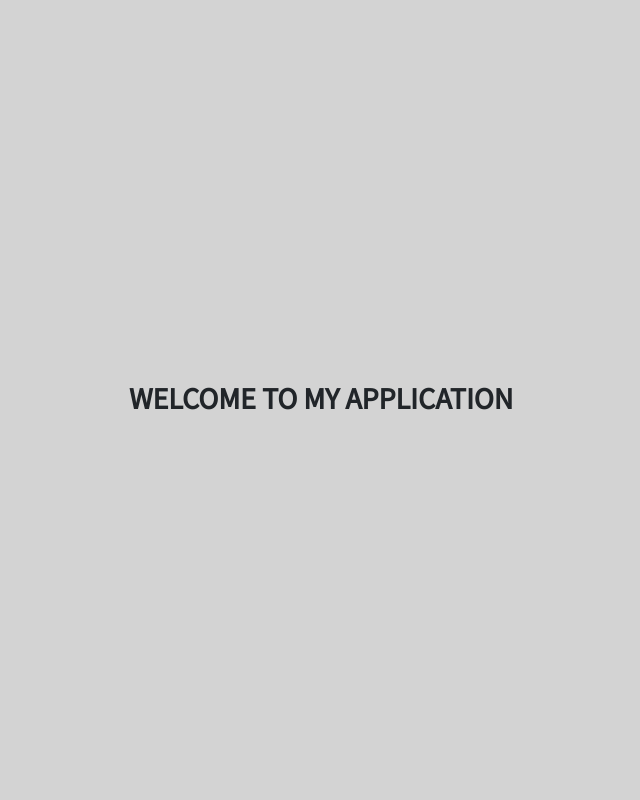
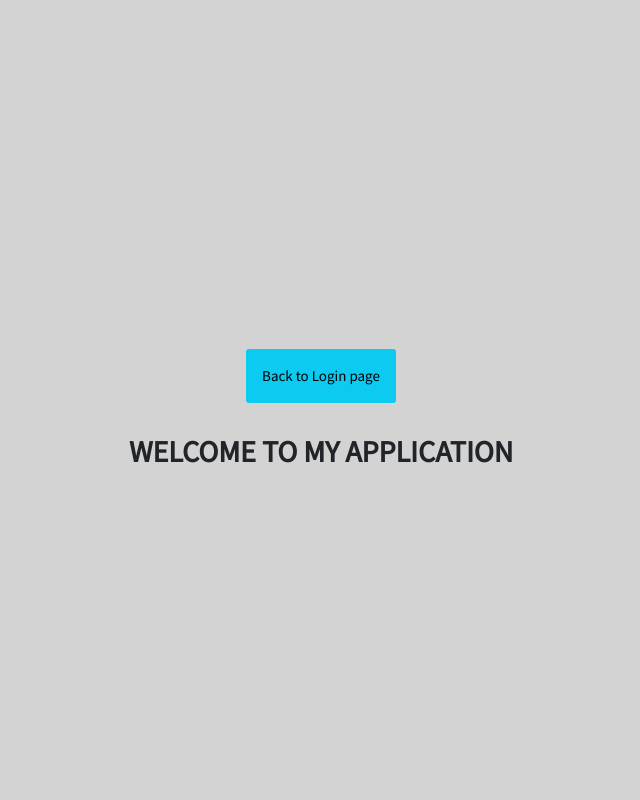
Before and after one commit to Alice-Githui/Xtranet-Communications, a Django app: page /homepage in a window 1280 px wide. Shown: the whole page, without its empty margins (319-959 px from the left). Run offline with Django 3.2, Linux system fonts and the light colour scheme; some libraries are stand-ins or nearby versions.

Commit message:
allow for authenticated user to logout

```diff
--- a/userapp/static/CSS/style.css
+++ b/userapp/static/CSS/style.css
@@ -104,3 +104,9 @@
     font-size: 3rem;
     font-weight: bold;
 }
+
+.homepage a button{
+    padding: 1em;
+    font-size: 1.5rem;
+    margin-top: 1.5em;
+}
--- a/userapp/templates/app/index.html
+++ b/userapp/templates/app/index.html
@@ -17,14 +17,24 @@
 </head>
 <body class="homepage-body">
     <div class="container" id="homepage-container">
-        <div class="col-md-2"></div>
+        <div class="row">
+            <div class="col-md-2"></div>
         <div class="col-md-8">
             <div class="homepage">
+                {% if user.is_authenticated %}
+                <a href= "{% url 'logout-user' %}"><button class="btn btn-block btn-info">Logout</button></a>
+                {% else %}
+                <a href= "{% url 'loginUser' %}"><button class="btn btn-block btn-info">Back to Login page</button></a>
+                {% endif %}
+                <br>
                 <h2>WELCOME TO MY APPLICATION {{user.username}}</h2>
 
             </div>
         </div>
         <div class="col-md-2"></div>
+
+        </div>
+
     </div>
 </body>
 </html>
--- a/userapp/templates/registration/login.html
+++ b/userapp/templates/registration/login.html
@@ -5,7 +5,8 @@
 {% block content %}
 {{block.super}}
 <div class="container">
-    <div class="col-md-3"></div>
+    <div class="row">
+        <div class="col-md-3"></div>
     <div class="col-md-6">
         <div id="login">
             <div class="log-form">
@@ -35,6 +36,9 @@
 
     </div>
     <div class="col-md-3"></div>
+
+    </div>
+
 </div>
 
 
--- a/userapp/templates/registration/register.html
+++ b/userapp/templates/registration/register.html
@@ -5,7 +5,8 @@
 {% block content %}
 {{block.super}}
 <div class="container">
-    <div class="col-md-3"></div>
+    <div class="row">
+        <div class="col-md-3"></div>
     <div class="col-md-6">
         <div id="register">
             <div class="reg-form">
@@ -49,6 +50,9 @@
 
     </div>
     <div class="col-md-3"></div>
+
+    </div>
+
 </div>
 
 
--- a/userapp/urls.py
+++ b/userapp/urls.py
@@ -6,5 +6,6 @@ urlpatterns=[
     path("", views.loginUser, name="loginUser"),
     path("registerUser/", views.registerUser, name="register-User"),
     path("homepage", views.index, name="homepage"),
+    path("logout", views.logoutUser, name="logout-user")
 
 ]
```
